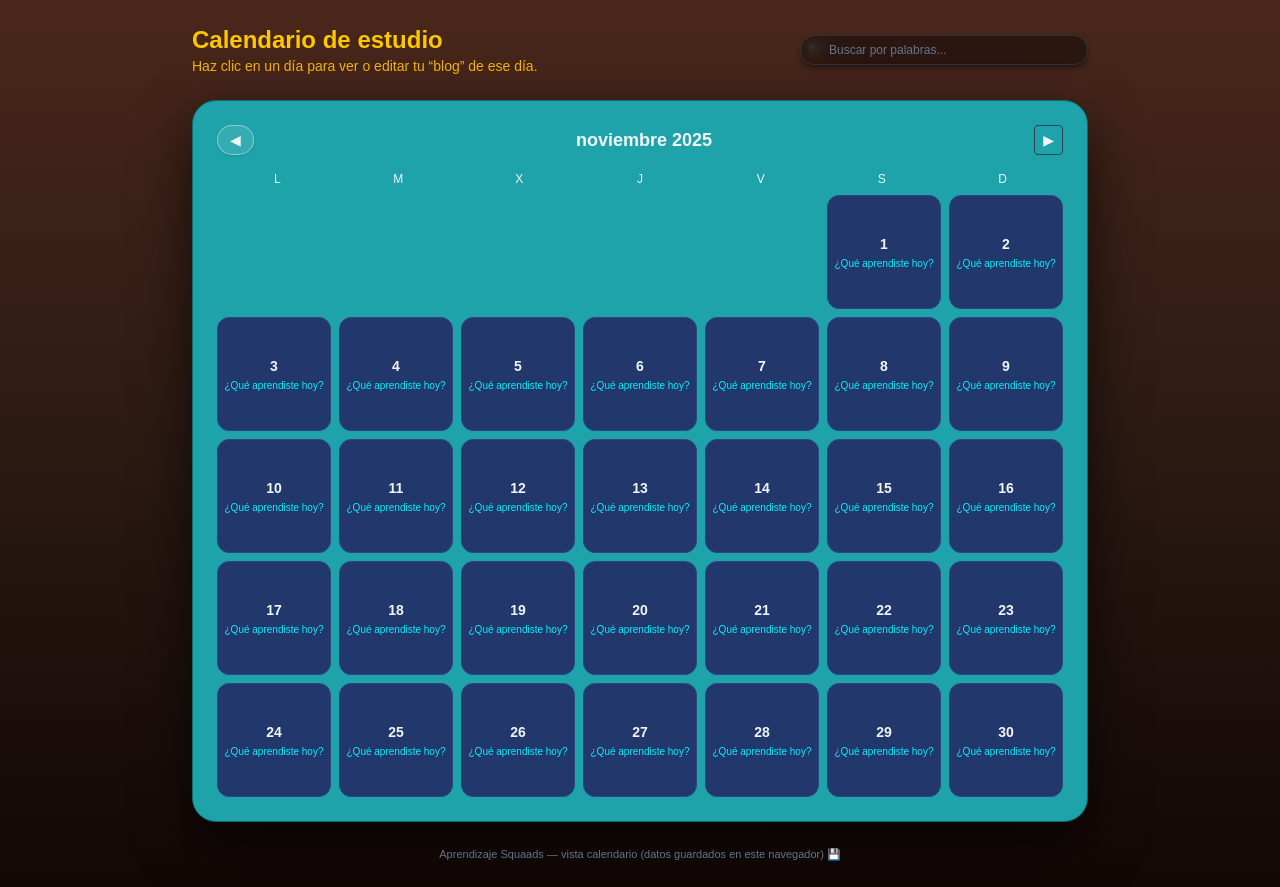
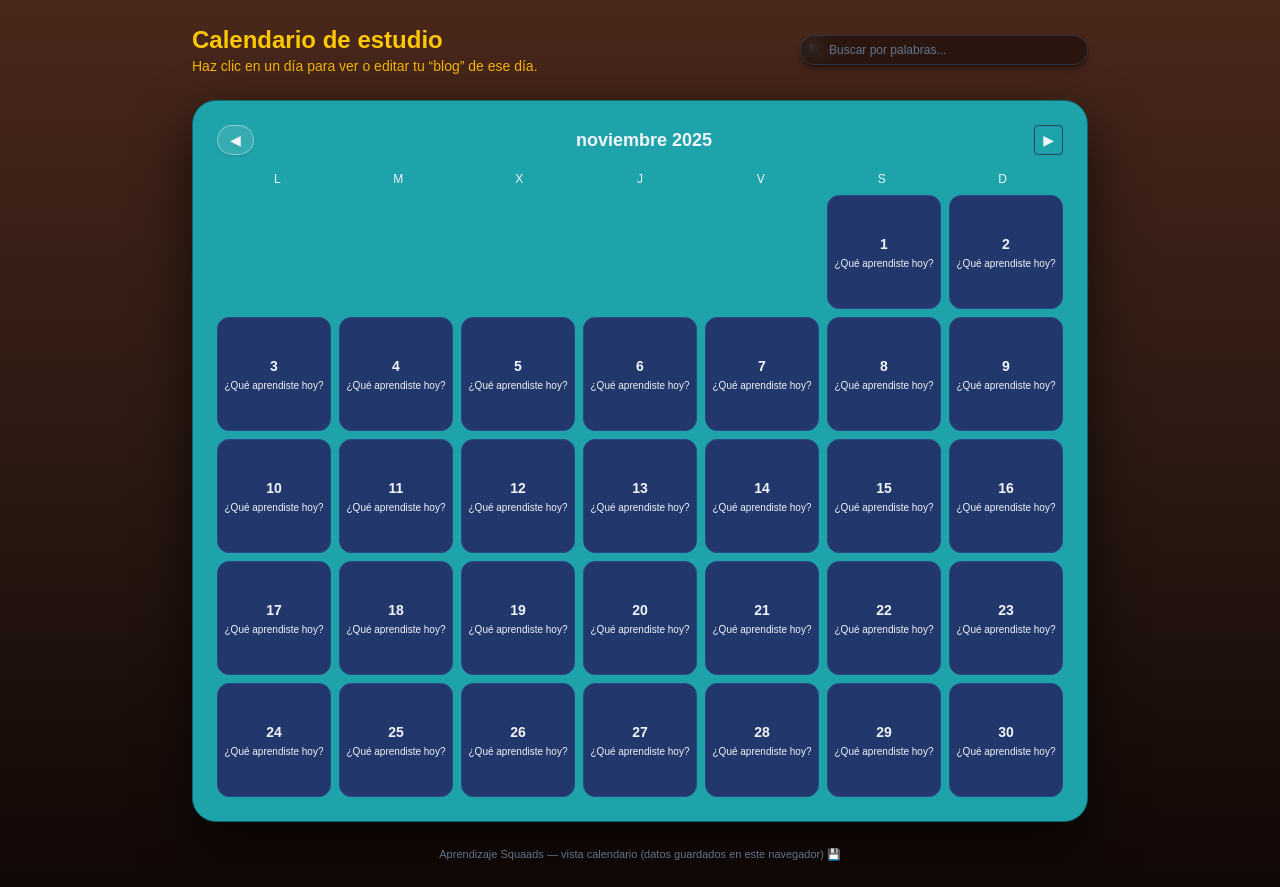
Before and after one commit to dorina941/aprendizaje-squaads, a Next.js app: page / in a window 1280 px wide. Built offline with nearby package versions, Linux system fonts and the light colour scheme; no server answers; the database is empty.

Commit message:
estrellita

```diff
--- a/app/page.tsx
+++ b/app/page.tsx
@@ -231,7 +231,8 @@ export default function HomePage() {
                     <span className="text-[28px] text-[#FFD700]">⭐</span>
                   ) : (
                     // 📚 Día sin completar
-                    <span className="text-[10px] text-[#00F2FF] opacity-100 text-center leading-tight">
+                    <span className="text-[10px] text-[
+#75E1FF] opacity-100 text-center leading-tight">
                       ¿Qué aprendiste hoy?
                     </span>
 
```
